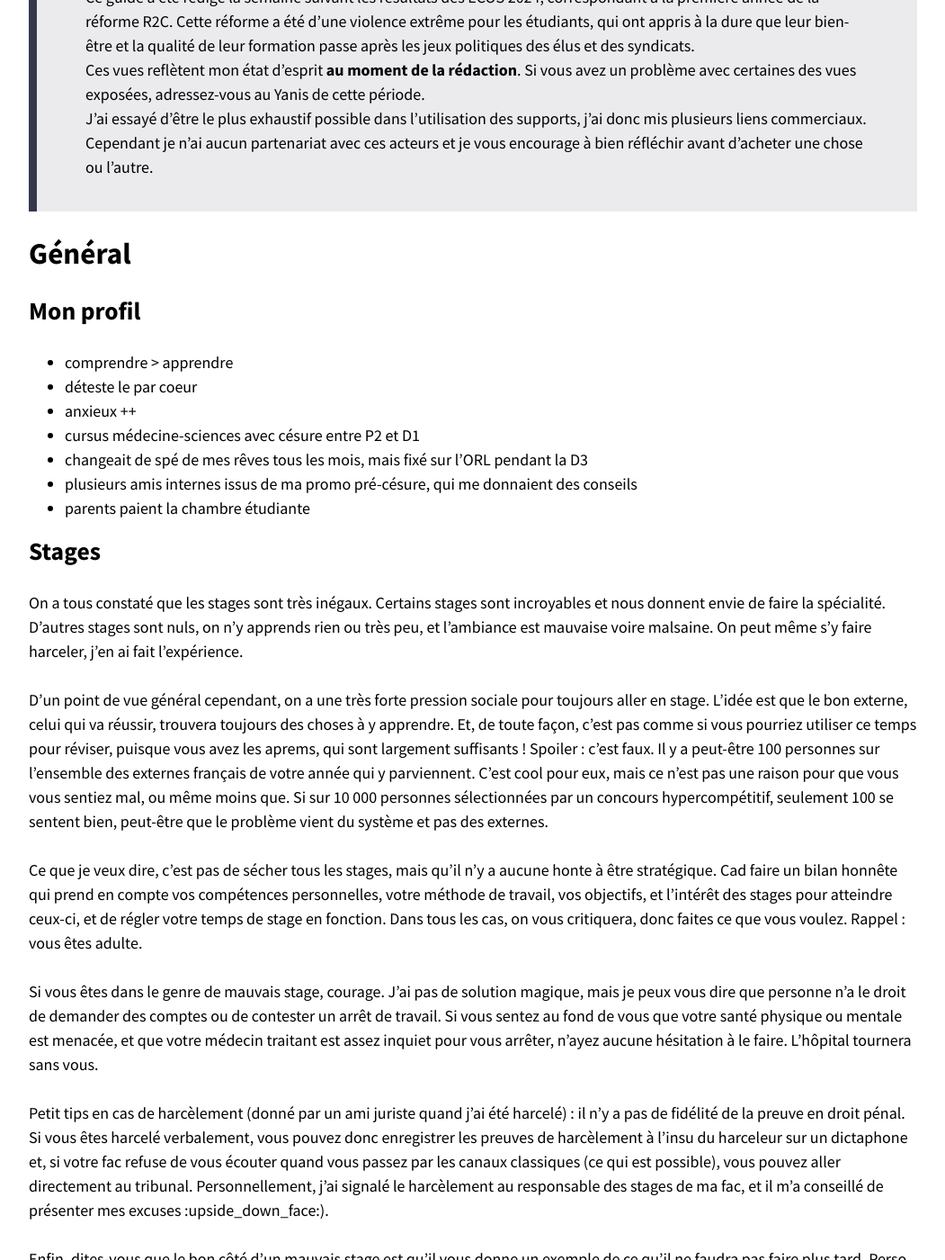
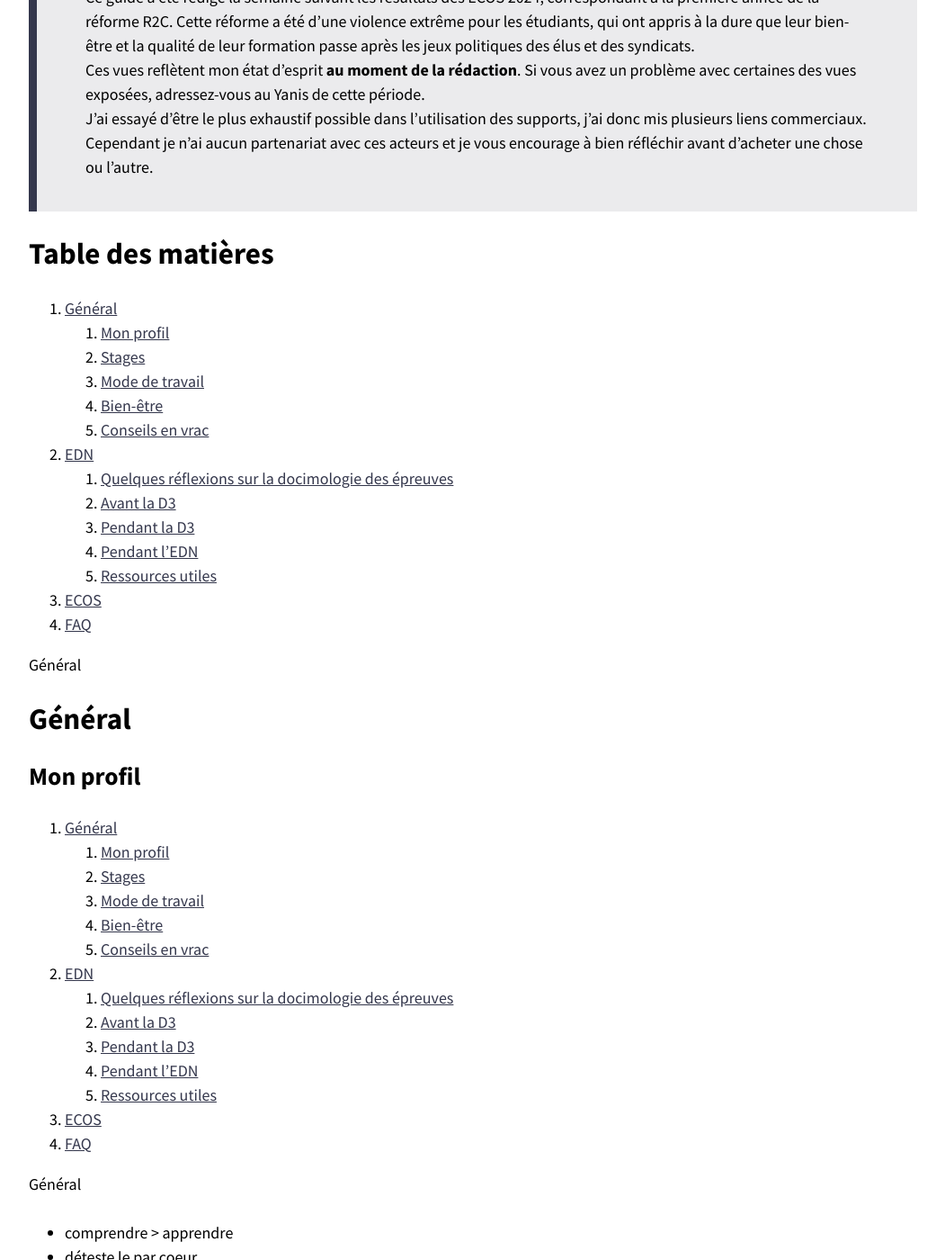
Before and after one commit to Bendjelal/bendjelal.github.io, a Jekyll site: the page built from enseignement/survie_externe.md, in a window 1280 px wide and 1400 px high, scrolled down 375 px. Shown: the whole window at 90% size, without its empty margins (114-1165 px from the left). Built offline with Jekyll 4.4.1, drawn with Linux system fonts in a browser that asks for light colours; nearby versions of some CDN libraries.

Commit message:
Update survie_externe.md

```diff
--- a/enseignement/survie_externe.md
+++ b/enseignement/survie_externe.md
@@ -8,9 +8,45 @@ layout: page
 > Ces vues reflètent mon état d'esprit **au moment de la rédaction**. Si vous avez un problème avec certaines des vues exposées, adressez-vous au Yanis de cette période.
 > J'ai essayé d'être le plus exhaustif possible dans l'utilisation des supports, j'ai donc mis plusieurs liens commerciaux. Cependant je n'ai aucun partenariat avec ces acteurs et je vous encourage à bien réfléchir avant d'acheter une chose ou l'autre.
 
-# Général
+# Table des matières
+1. [Général](#general)
+    1. [Mon profil](#profil)
+    2. [Stages](#stages)
+    3. [Mode de travail](#travail)
+    4. [Bien-être](#bien_etre)
+    5. [Conseils en vrac](#conseils_vrac)
+3. [EDN](#edn)
+    1. [Quelques réflexions sur la docimologie des épreuves](#docimologie)
+    2. [Avant la D3](#avant)
+    3. [Pendant la D3](#pendant)
+    4. [Pendant l'EDN](#EDN)
+    5. [Ressources utiles](#ressources)
+4. [ECOS](#ecos)
+5. [FAQ](#faq)
+
+Général <a name="general"></a>
+
+# Général <a name="general"></a>
 
 ## Mon profil
+<a name="profil"></a>
+
+1. [Général](#general)
+    1. [Mon profil](#profil)
+    2. [Stages](#stages)
+    3. [Mode de travail](#travail)
+    4. [Bien-être](#bien_etre)
+    5. [Conseils en vrac](#conseils_vrac)
+3. [EDN](#edn)
+    1. [Quelques réflexions sur la docimologie des épreuves](#docimologie)
+    2. [Avant la D3](#avant)
+    3. [Pendant la D3](#pendant)
+    4. [Pendant l'EDN](#EDN)
+    5. [Ressources utiles](#ressources)
+4. [ECOS](#ecos)
+5. [FAQ](#faq)
+
+Général <a name="general"></a>
 
 - comprendre > apprendre
 - déteste le par coeur
@@ -21,6 +57,7 @@ layout: page
 - parents paient la chambre étudiante
 
 ## Stages
+<a name="stages"></a>
 
 On a tous constaté que les stages sont très inégaux. Certains stages sont incroyables et nous donnent envie de faire la spécialité. D'autres stages sont nuls, on n'y apprends rien ou très peu, et l'ambiance est mauvaise voire malsaine. On peut même s'y faire harceler, j'en ai fait l'expérience.
 
@@ -42,12 +79,14 @@ Ensuite les spécialités à terrain particulier : Psychiatrie, Gynécologie, P
 Il y en a sûrement d'autres mais je n'y suis pas passé.
 
 ## Mode de travail
+<a name="travail"></a>
 
 BU ou chez moi de préférence.
 Fan de anki +++.
 Travail sur les fiches lisa.
 
 ## Bien-être
+<a name="bien_etre"></a>
 
 ### Croire en soi
 
@@ -128,6 +167,7 @@ Pour faire face à la difficulté particulièrement intense de l'externat, j'ai
 Of course, on ajoute à ça le soutien de mes potes (externes ou non), et de mes parents (notamment financier !).
 
 ## Conseils en vrac
+<a name="conseils_vrac"></a>
 
 ### La base
 
@@ -237,7 +277,7 @@ Pour les entraînements : j'ai saigné les masterclass ECNi.fr et les conférenc
 
 NB : je n'aimais pas travailler avec les collèges. J'ai acheté un seul collège (ORL parce que je voulais faire ORL) et j'ai regretté.
 
-## Organisation en phases
+### Organisation en phases
 
 Noter que j'étais à Sorbonne Université, donc nos révisions commençaient en mars et non en juillet.
 
```
